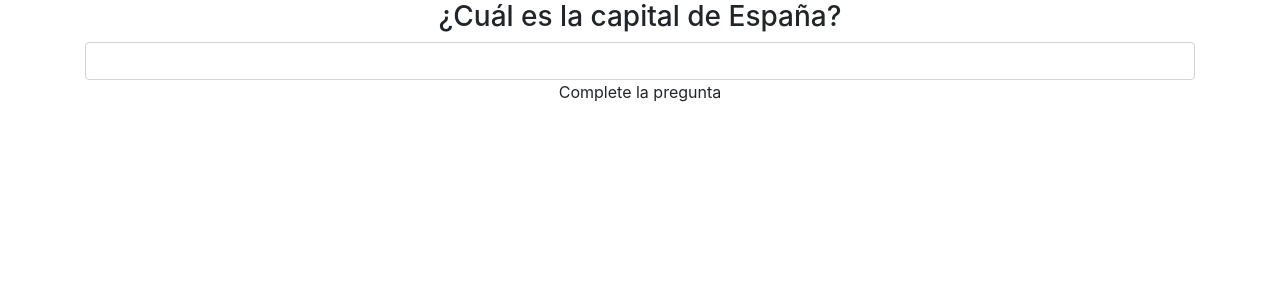
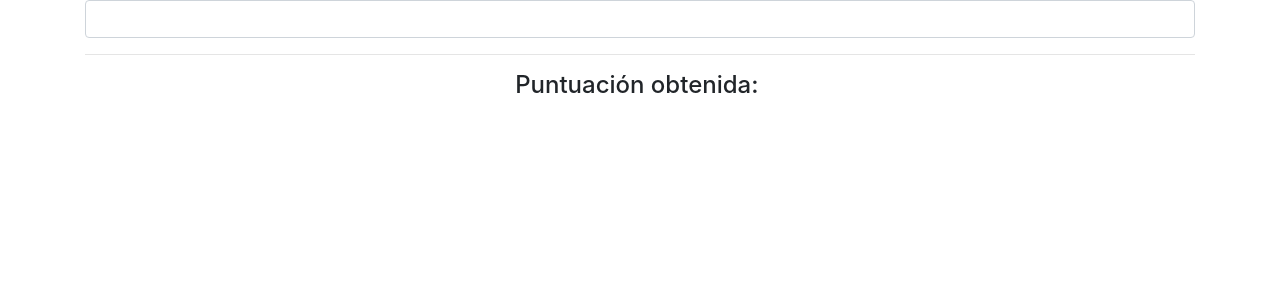
Before and after one commit to qu3qui/learning-Angular4, an Angular app in the folder appCurso/: page / in a window 1280 px wide. Shown: the top 300 px of the page. Built offline with nearby package versions, Linux system fonts and the light colour scheme.

Commit message:
ngStyle
ejemplo del uso de ladirectiva ngStyle, la cual es una directiva de atributo que ayuda a que la plantilla tenga un estilo de acuerdo a la logica que hayamos definido en el typeScript

```diff
--- a/appCurso/src/app/app.component.html
+++ b/appCurso/src/app/app.component.html
@@ -1,5 +1,5 @@
 <div style="text-align:center">
-<app-ejdirectivangifmetodos></app-ejdirectivangifmetodos>
+<app-ejdirectivangstyle></app-ejdirectivangstyle>
 
 
 </div>
--- a/appCurso/src/app/app.module.ts
+++ b/appCurso/src/app/app.module.ts
@@ -13,6 +13,7 @@
 import { EjdirectivangifComponent } from './ejdirectivangif/ejdirectivangif.component';
 import { EjemploCreacionComponenteComponent } from './ejemplo-creacion-componente/ejemplo-creacion-componente.component';
 import { EjdirectivangifmetodosComponent } from './ejdirectivangifmetodos/ejdirectivangifmetodos.component';
+import { EjdirectivangstyleComponent } from './ejdirectivangstyle/ejdirectivangstyle.component';
 
 @NgModule({
   declarations: [
@@ -26,7 +27,8 @@
     Ej2waybindingComponent,
     EjdirectivangifComponent,
     EjemploCreacionComponenteComponent,
-    EjdirectivangifmetodosComponent
+    EjdirectivangifmetodosComponent,
+    EjdirectivangstyleComponent
   ],
   imports: [
     BrowserModule,
--- /dev/null
+++ b/appCurso/src/app/ejdirectivangstyle/ejdirectivangstyle.component.html
@@ -0,0 +1,9 @@
+<div class="container">
+  <input type="number" class="form-control" [(ngModel)] = "puntuacion">
+  <hr>
+  <h4 style="display: inline-block">
+    Puntuación obtenida:&nbsp;
+  </h4>
+  <h4  style="display: inline-block"
+  [ngStyle]="{color: setColor()}"> {{ puntuacion}}</h4>
+</div>
--- /dev/null
+++ b/appCurso/src/app/ejdirectivangstyle/ejdirectivangstyle.component.ts
@@ -0,0 +1,20 @@
+import { Component, OnInit } from '@angular/core';
+
+@Component({
+  selector: 'app-ejdirectivangstyle',
+  templateUrl: './ejdirectivangstyle.component.html',
+  styleUrls: ['./ejdirectivangstyle.component.css']
+})
+export class EjdirectivangstyleComponent implements OnInit {
+  puntuacion: number;
+
+  constructor() { }
+
+  ngOnInit() {
+  }
+
+  setColor() {
+    return this.puntuacion >= 5 ? 'green' : 'red';
+  }
+
+}
```
Also changed, not shown: appCurso/src/app/ejdirectivangstyle/ejdirectivangstyle.component.css (added).
